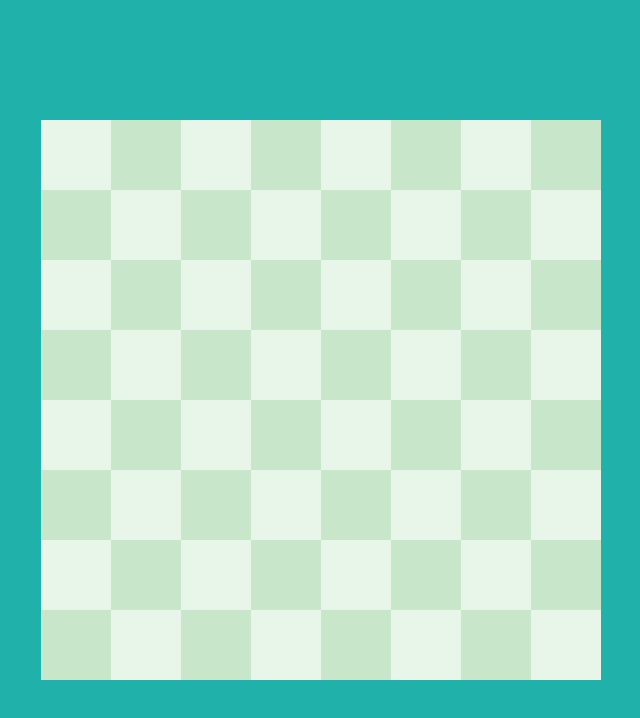
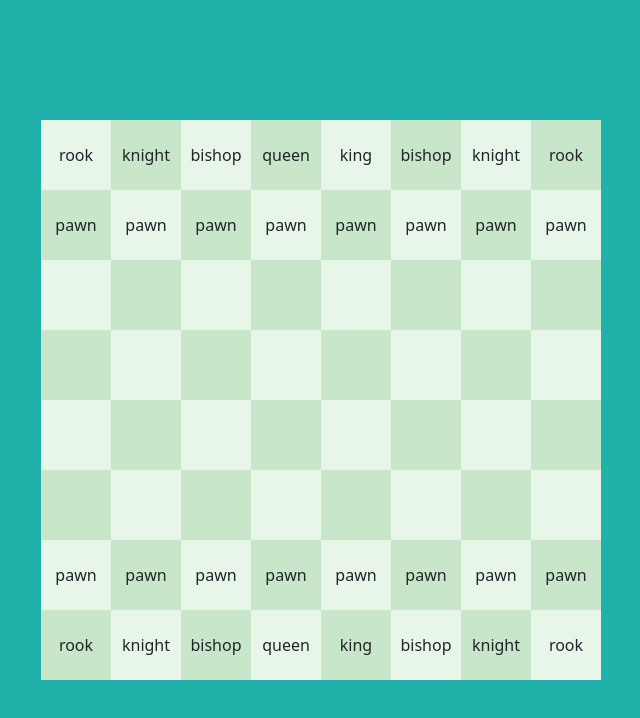
Before and after one commit to KejdiKishta/chess-js, a plain HTML site: page index.html in a window 1280 px wide. Shown: the whole page, without its empty margins (319-959 px from the left). Drawn offline with nearby package versions, Linux system fonts and the light colour scheme.

Commit message:
Add: pieces initial position

```diff
--- a/css/style.css
+++ b/css/style.css
@@ -25,6 +25,10 @@ body {
 .cell {
     width: calc(100% / 8);
     aspect-ratio: 1;
+
+    display: flex;
+    justify-content: center;
+    align-items: center;
 }
 
 .light-square {
--- a/js/script.js
+++ b/js/script.js
@@ -1,6 +1,7 @@
 // cell number
-let cellnr = 1;
+let cellnr = 64;
 
+//* CREATE BOARD
 // 8 rows
 for (let r = 0; r < 8; r++) {
     // foreach row 8 cells
@@ -8,10 +9,36 @@ for (let r = 0; r < 8; r++) {
 
         // create cell, add classes needed, append cell to the board
         const cell = document.createElement('div');
-        cell.className = 'cell ' + ((r + c) % 2 === 0 ? 'light-square ' : 'dark-square ') + cellnr;
+        cell.className = 'cell ' + ((r + c) % 2 === 0 ? 'light-square' : 'dark-square');
+        cell.setAttribute('data-cell', cellnr);
         document.querySelector('.board').appendChild(cell);
 
         // increment cell number
-        cellnr++;
+        cellnr--
     }
 }
+
+//* CREATE PIECES INITIAL POSITION
+for (let c = 1; c <= 64; c++) {
+    const piece = document.createElement('div');
+
+    if (c === 1 || c === 8 || c === 57 || c === 64) {
+        piece.textContent = 'rook';
+        document.querySelector(`[data-cell='${c}']`).appendChild(piece);
+    } else if (c === 2 || c === 7 || c === 58 || c === 63) {
+        piece.textContent = 'knight';
+        document.querySelector(`[data-cell='${c}']`).appendChild(piece);
+    } else if (c === 3 || c === 6 || c === 59 || c === 62) {
+        piece.textContent = 'bishop';
+        document.querySelector(`[data-cell='${c}']`).appendChild(piece);
+    } else if (c === 4 || c === 60) {
+        piece.textContent = 'king';
+        document.querySelector(`[data-cell='${c}']`).appendChild(piece);
+    }  else if (c === 5 || c === 61) {
+        piece.textContent = 'queen';
+        document.querySelector(`[data-cell='${c}']`).appendChild(piece);
+    } else if ((c > 8 && c < 17) || (c > 48 && c < 57)) {
+        piece.textContent = 'pawn';
+        document.querySelector(`[data-cell='${c}']`).appendChild(piece);
+    }
+}
```
